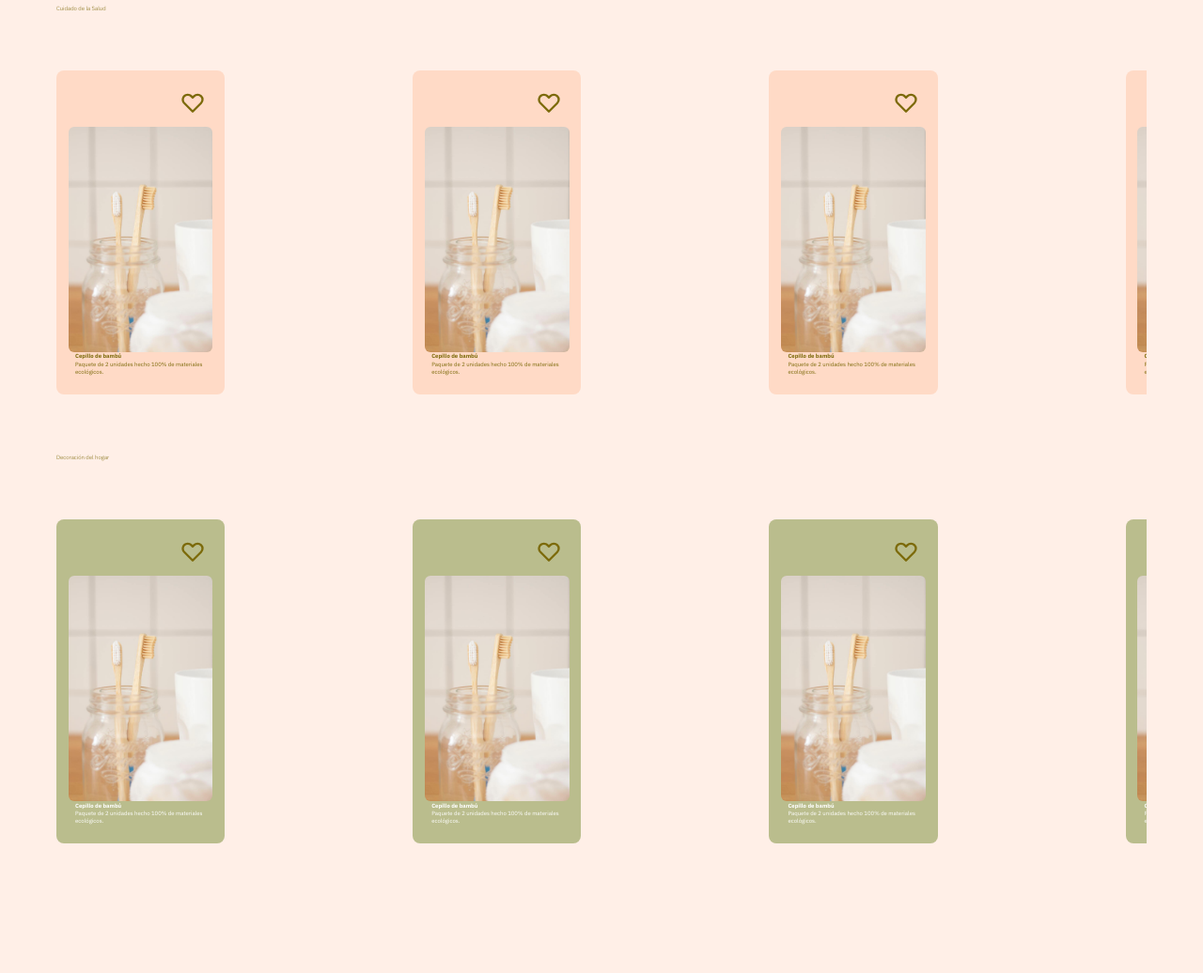
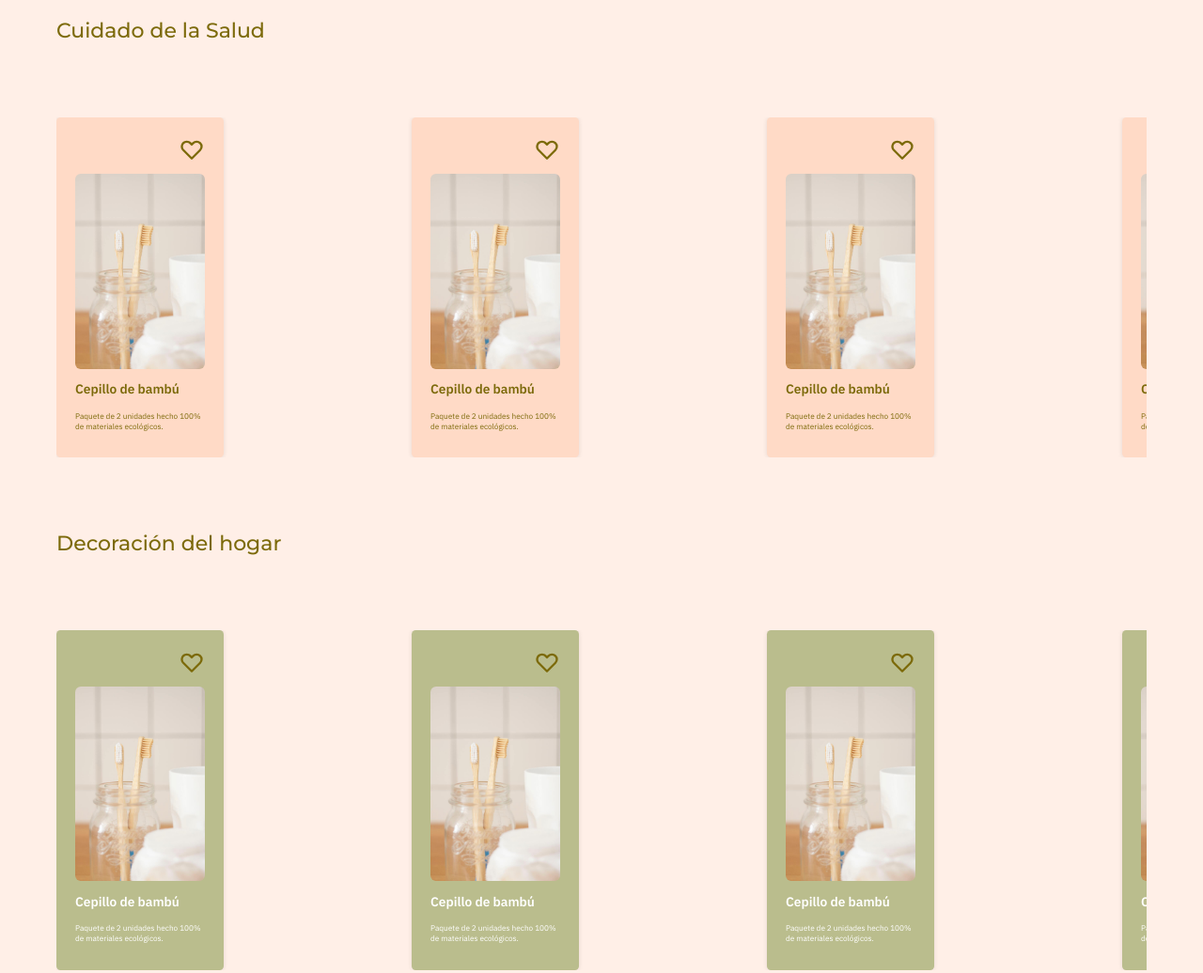
Before and after one commit to xMarioOP/landing-page-sass, a plain HTML site: page index.html in a window 1280 px wide. Shown: the part 1920-2956 px from the top of the page at 94% size. Drawn offline with Linux system fonts and the light colour scheme.

Commit message:
Styling card section

```diff
--- a/index.html
+++ b/index.html
@@ -8,6 +8,11 @@
     <link rel="preconnect" href="https://fonts.gstatic.com" crossorigin>
     <link
         href="https://fonts.googleapis.com/css2?family=DM+Sans:ital,opsz,wght@0,9..40,100..1000;1,9..40,100..1000&family=IBM+Plex+Sans:ital,wght@0,100;0,200;0,300;0,400;0,500;0,600;0,700;1,100;1,200;1,300;1,400;1,500;1,600;1,700&family=Inter:ital,opsz,wght@0,14..32,100..900;1,14..32,100..900&display=swap"
+        rel="stylesheet">
+    <link rel="preconnect" href="https://fonts.googleapis.com">
+    <link rel="preconnect" href="https://fonts.gstatic.com" crossorigin>
+    <link
+        href="https://fonts.googleapis.com/css2?family=DM+Sans:ital,opsz,wght@0,9..40,100..1000;1,9..40,100..1000&family=IBM+Plex+Sans:ital,wght@0,100;0,200;0,300;0,400;0,500;0,600;0,700;1,100;1,200;1,300;1,400;1,500;1,600;1,700&family=Inter:ital,opsz,wght@0,14..32,100..900;1,14..32,100..900&family=Montserrat:ital,wght@0,100..900;1,100..900&display=swap"
         rel="stylesheet">
     <link rel="stylesheet" href="/css/main.css">
     <title>Landing Page SASS</title>
--- a/scss/main.scss
+++ b/scss/main.scss
@@ -114,14 +114,17 @@ section {
 
     h2 {
         color: $primary-text-color;
-        font-size: 2em;
+        font-size: 2.2rem;
     }
 
     .healthcare {
         padding-bottom: 60px;
 
         h2 {
-            font-weight: 300;
+            font-family: "Montserrat", sans-serif;
+            font-weight: 500;
+            font-size: 2.2rem;
+            line-height: 2.682rem;
             padding-bottom: 60px;
         }
 
@@ -137,13 +140,21 @@ section {
         }
 
         .product-card {
-            width: 14vw;
-            // height: 45vh;
+            width: 100%;
+            min-width: 178px;
+            max-width: 324px;
+            height: auto;
+            min-height: 275.79;
+            max-height: 502px;
+            border-radius: 4.4px;
+            box-shadow: 0px 0.55px 5.49px 0px #0000001A;
+            scroll-snap-align: center;
+
             background-color: $secondary-color;
             color: $primary-text-color;
+
             padding: 20px;
-            border-radius: 8px;
-            scroll-snap-align: center;
+            // border-radius: 8px;
 
             .icon {
                 width: 100%;
@@ -155,6 +166,8 @@ section {
                     width: 28px;
                     height: 28px;
                 }
+
+
             }
 
             .product-image {
@@ -165,11 +178,25 @@ section {
                 align-items: center;
 
                 img {
-                    width: 12vw;
-                    height: 30vh;
+                    width: 100%;
+                    height: auto;
                     object-fit: cover;
                     border-radius: 6px;
                 }
+            }
+
+            h3 {
+                font-size: 1.373rem;
+                font-weight: 600;
+                line-height: 1.785rem;
+                text-align: left
+            }
+
+            p {
+                font-size: 0.824rem;
+                font-weight: 400;
+                line-height: 1.071rem;
+                text-align: left;
             }
         }
 
```
Also changed, not shown: css/main.css, 1 other file.
